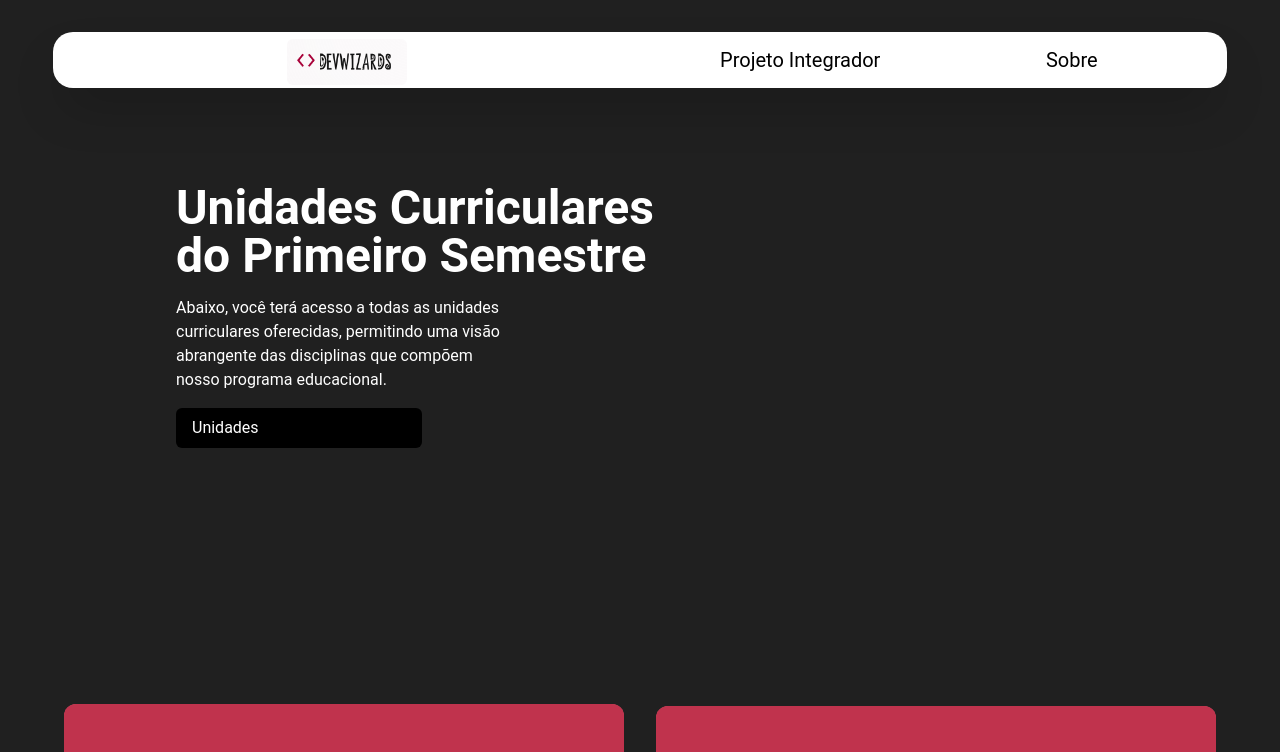
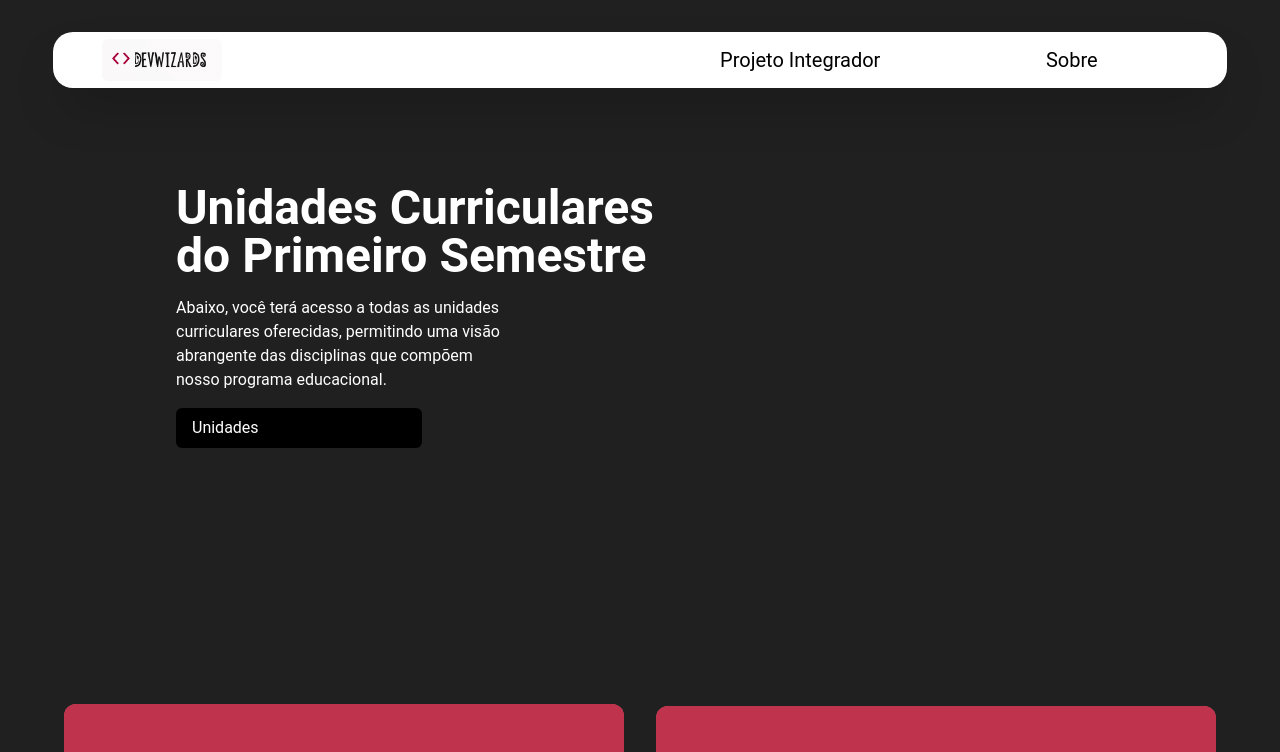
Before and after one commit to oN0V41S/ProjetoIntegrador, a React (Create React App) app: page / in a window 1280 px wide. Shown: the top 752 px of the page. Built offline with nearby package versions, Linux system fonts and the light colour scheme.

Commit message:
Update header.js

```diff
--- a/src/assets/layout/header.js
+++ b/src/assets/layout/header.js
@@ -10,7 +10,7 @@ export default function Header () {
         id="conteudo"
         class="content-center gap-14 md:gap-12 flex justify-between m-auto w-11/12 h-3/4"
       >
-        <img src={logo} alt="logo" class="m-auto w-[120px] rounded-md" />
+        <img src={logo} alt="logo" class="w-[120px] rounded-md" />
         <ul class="flex gap-[1%] w-3/6">
           <li class="h-max m-auto">
             <a href="#pIntegrador" class="w-full">Projeto Integrador</a>
```
